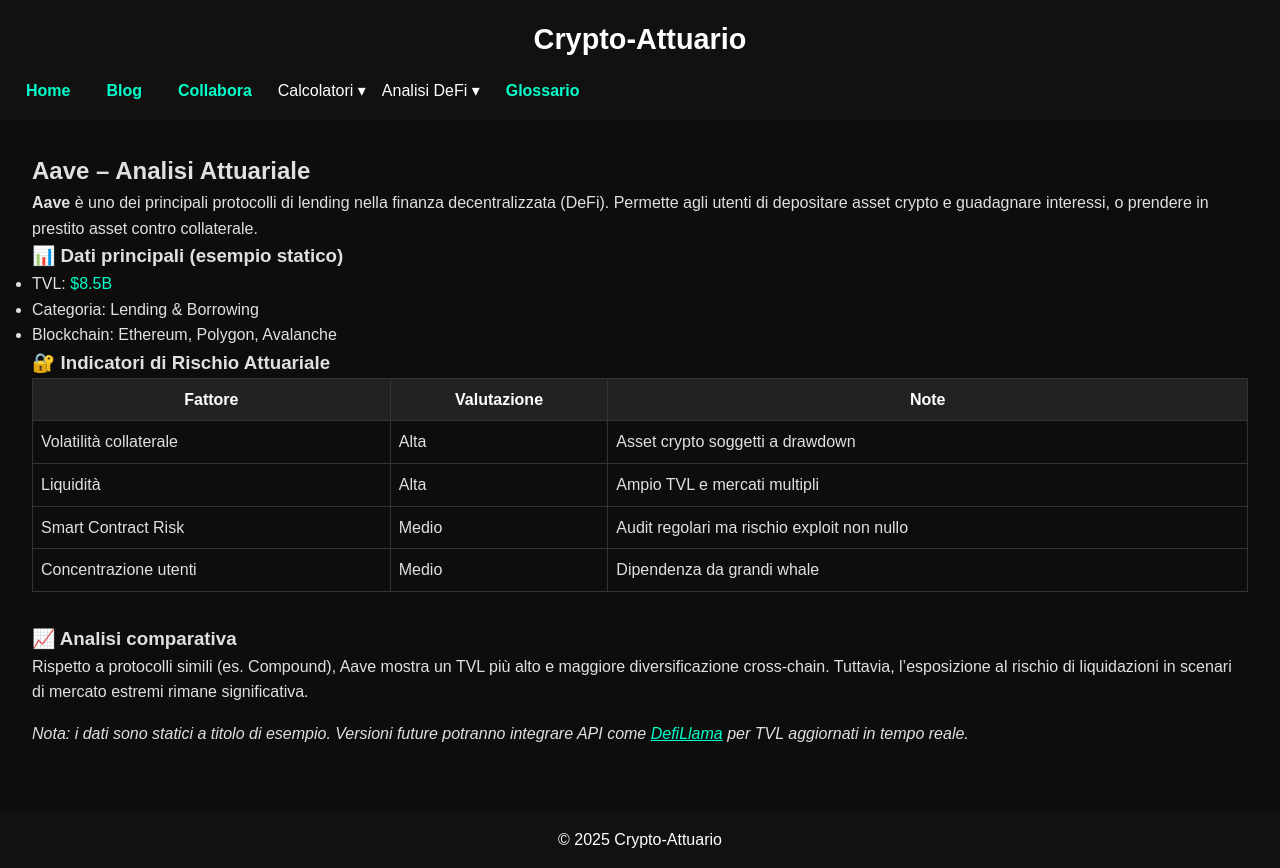
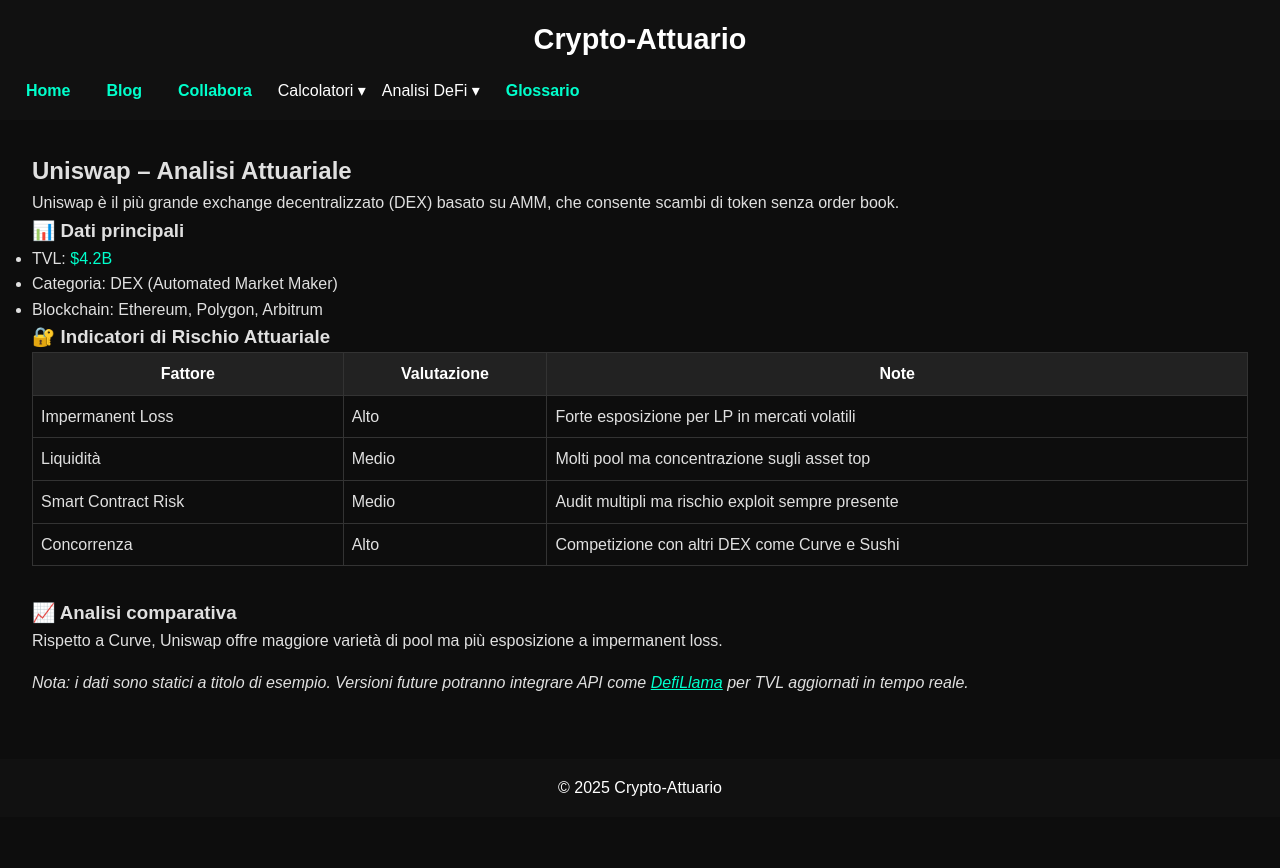
Before and after one commit to pietroscik/crypto-attuario, a Next.js app: page /protocols/aave in a window 1280 px wide. After the commit the page ends 817 px from the top, so only its background shows below. Built offline with nearby package versions, Linux system fonts and the light colour scheme.

Commit message:
Update aave.js

```diff
--- a/pages/protocols/aave.js
+++ b/pages/protocols/aave.js
@@ -1,73 +1,22 @@
-import Layout from "../../components/Layout";
+import ProtocolPage from "../../components/ProtocolPage";
 
-export default function AaveProtocol() {
+export default function Uniswap() {
   return (
-    <Layout>
-      <section>
-        <h2>Aave – Analisi Attuariale</h2>
-        <p>
-          <strong>Aave</strong> è uno dei principali protocolli di lending nella
-          finanza decentralizzata (DeFi). Permette agli utenti di depositare asset
-          crypto e guadagnare interessi, o prendere in prestito asset contro
-          collaterale.
-        </p>
-
-        <h3>📊 Dati principali (esempio statico)</h3>
-        <ul>
-          <li>TVL: <span style={{ color: "#00ffcc" }}>$8.5B</span></li>
-          <li>Categoria: Lending & Borrowing</li>
-          <li>Blockchain: Ethereum, Polygon, Avalanche</li>
-        </ul>
-
-        <h3>🔐 Indicatori di Rischio Attuariale</h3>
-        <table style={{ width: "100%", borderCollapse: "collapse", marginBottom: "2rem" }}>
-          <thead style={{ background: "#222", color: "#fff" }}>
-            <tr>
-              <th style={{ padding: "0.5rem", border: "1px solid #333" }}>Fattore</th>
-              <th style={{ padding: "0.5rem", border: "1px solid #333" }}>Valutazione</th>
-              <th style={{ padding: "0.5rem", border: "1px solid #333" }}>Note</th>
-            </tr>
-          </thead>
-          <tbody>
-            <tr>
-              <td style={{ padding: "0.5rem", border: "1px solid #333" }}>Volatilità collaterale</td>
-              <td style={{ padding: "0.5rem", border: "1px solid #333" }}>Alta</td>
-              <td style={{ padding: "0.5rem", border: "1px solid #333" }}>Asset crypto soggetti a drawdown</td>
-            </tr>
-            <tr>
-              <td style={{ padding: "0.5rem", border: "1px solid #333" }}>Liquidità</td>
-              <td style={{ padding: "0.5rem", border: "1px solid #333" }}>Alta</td>
-              <td style={{ padding: "0.5rem", border: "1px solid #333" }}>Ampio TVL e mercati multipli</td>
-            </tr>
-            <tr>
-              <td style={{ padding: "0.5rem", border: "1px solid #333" }}>Smart Contract Risk</td>
-              <td style={{ padding: "0.5rem", border: "1px solid #333" }}>Medio</td>
-              <td style={{ padding: "0.5rem", border: "1px solid #333" }}>Audit regolari ma rischio exploit non nullo</td>
-            </tr>
-            <tr>
-              <td style={{ padding: "0.5rem", border: "1px solid #333" }}>Concentrazione utenti</td>
-              <td style={{ padding: "0.5rem", border: "1px solid #333" }}>Medio</td>
-              <td style={{ padding: "0.5rem", border: "1px solid #333" }}>Dipendenza da grandi whale</td>
-            </tr>
-          </tbody>
-        </table>
-
-        <h3>📈 Analisi comparativa</h3>
-        <p>
-          Rispetto a protocolli simili (es. Compound), Aave mostra un TVL più alto
-          e maggiore diversificazione cross-chain. Tuttavia, l’esposizione al rischio
-          di liquidazioni in scenari di mercato estremi rimane significativa.
-        </p>
-
-        <p style={{ marginTop: "1rem", fontStyle: "italic" }}>
-          Nota: i dati sono statici a titolo di esempio. Versioni future
-          potranno integrare API come{" "}
-          <a href="https://defillama.com" target="_blank" rel="noreferrer" style={{ color: "#00ffcc" }}>
-            DefiLlama
-          </a>{" "}
-          per TVL aggiornati in tempo reale.
-        </p>
-      </section>
-    </Layout>
+    <ProtocolPage
+      name="Uniswap"
+      description="Uniswap è il più grande exchange decentralizzato (DEX) basato su AMM, che consente scambi di token senza order book."
+      data={{
+        tvl: "$4.2B",
+        category: "DEX (Automated Market Maker)",
+        blockchains: ["Ethereum", "Polygon", "Arbitrum"],
+      }}
+      risks={[
+        { fattore: "Impermanent Loss", valutazione: "Alto", note: "Forte esposizione per LP in mercati volatili" },
+        { fattore: "Liquidità", valutazione: "Medio", note: "Molti pool ma concentrazione sugli asset top" },
+        { fattore: "Smart Contract Risk", valutazione: "Medio", note: "Audit multipli ma rischio exploit sempre presente" },
+        { fattore: "Concorrenza", valutazione: "Alto", note: "Competizione con altri DEX come Curve e Sushi" },
+      ]}
+      comparison="Rispetto a Curve, Uniswap offre maggiore varietà di pool ma più esposizione a impermanent loss."
+    />
   );
 }
```
